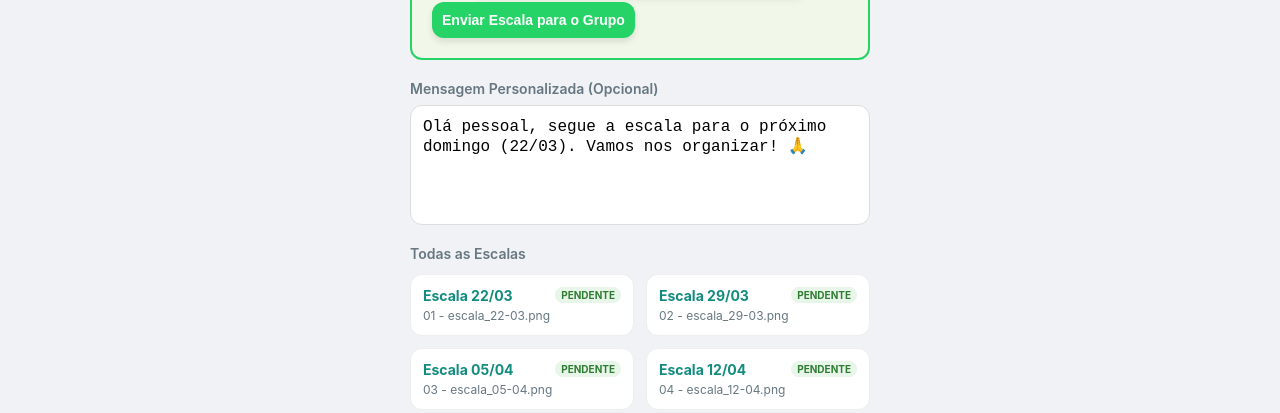
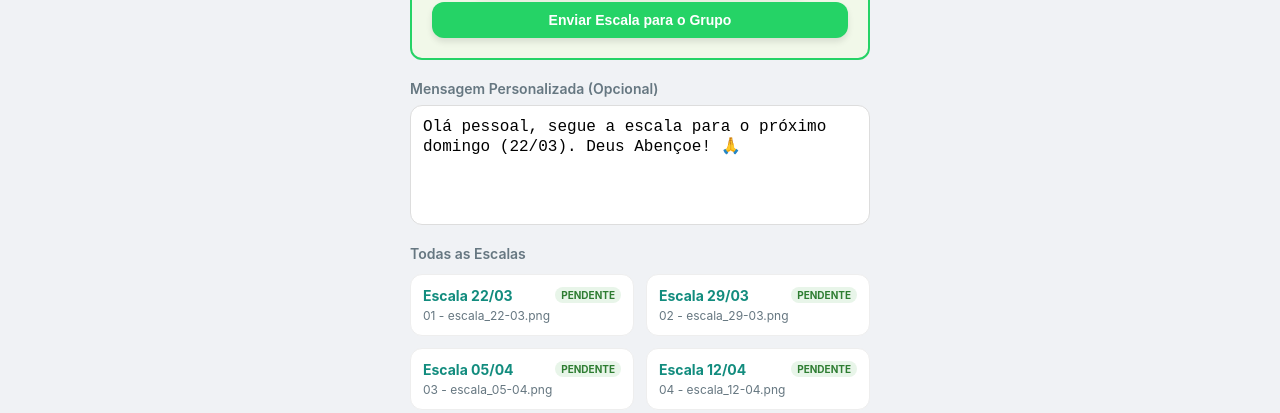
Before and after one commit to alexsandrosodre/whatsminister, a plain HTML site: page index.html in a window 1280 px wide. Shown: the part 411-824 px from the top of the page. Drawn offline with Linux system fonts and the light colour scheme.

Commit message:
Center button text (span justification)

```diff
--- a/index.html
+++ b/index.html
@@ -96,9 +96,16 @@
             display: flex;
             align-items: center;
             justify-content: center;
+            text-align: center;
             gap: 8px;
             box-shadow: 0 4px 6px rgba(0,0,0,0.1);
             transition: transform 0.1s, opacity 0.2s;
+            width: 100%;
+        }
+
+        .btn-send span {
+            width: 100%;
+            text-align: center;
         }
 
         .btn-send:active {
@@ -424,7 +431,7 @@
 
                 // Sugestão de texto automático para o campo de mensagem
                 if (messageArea) {
-                    messageArea.value = `Olá pessoal, segue a escala para o próximo domingo (${dd}/${mm}). Vamos nos organizar! 🙏`;
+                    messageArea.value = `Olá pessoal, segue a escala para o próximo domingo (${dd}/${mm}). Deus Abençoe! 🙏`;
                 }
 
                 sendSmartBtn.onclick = async () => {
```
